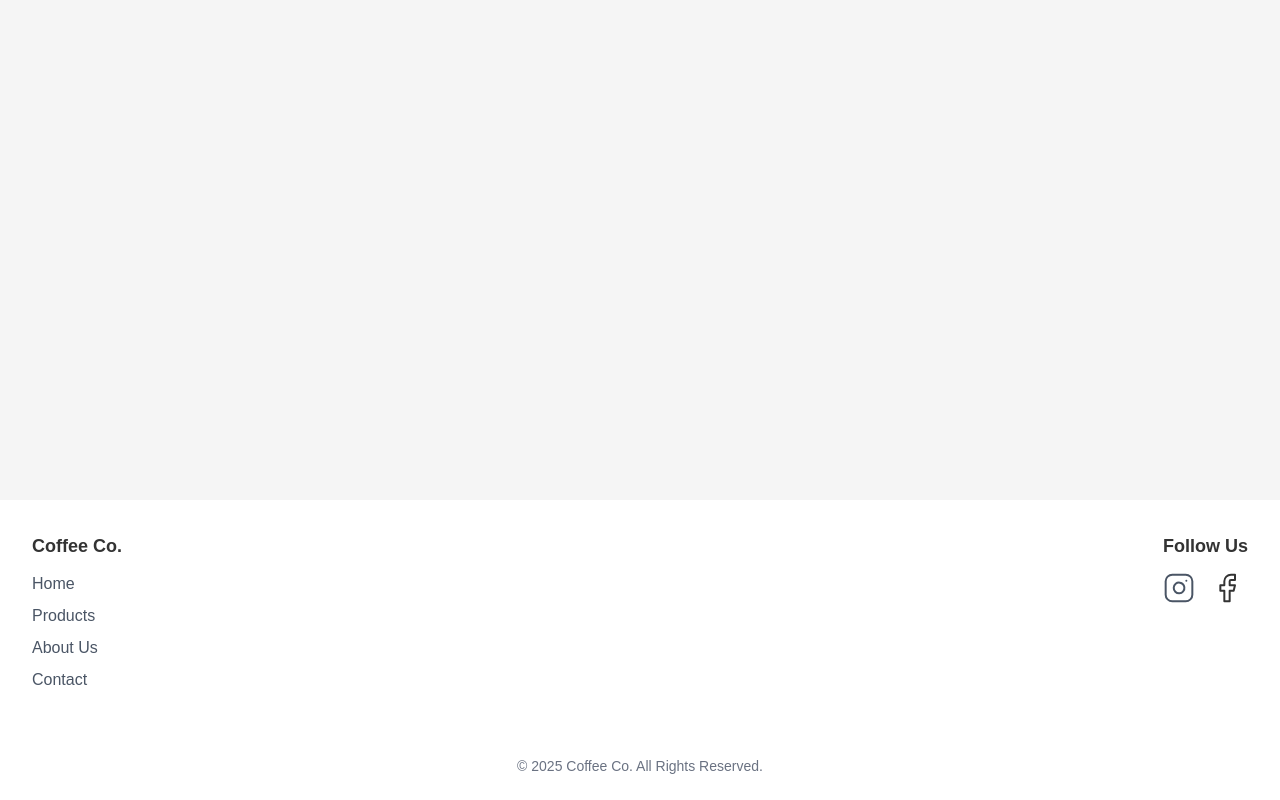
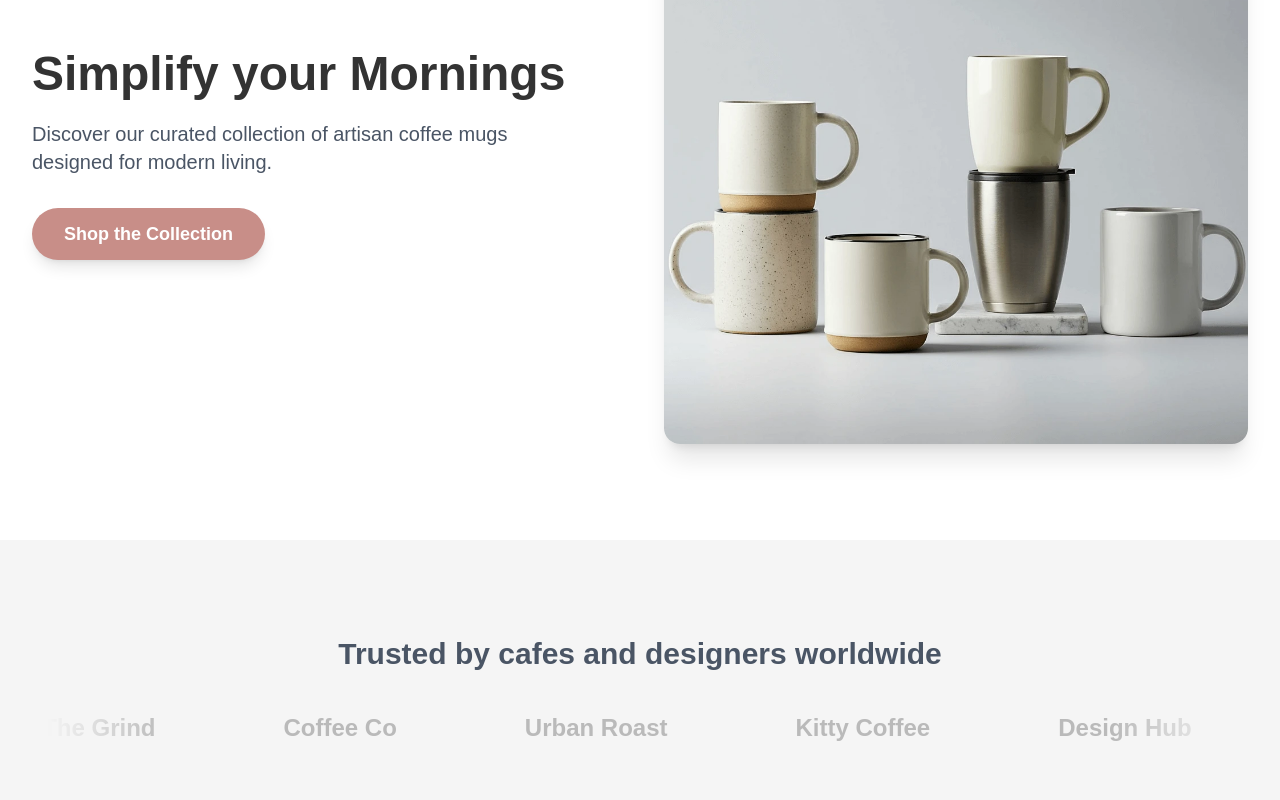
Before and after one commit to AlexC01/coffee-co, a Next.js app: page / in a window 1280 px wide. Shown: the part 300-1100 px from the top of the page. Built offline with nearby package versions, Linux system fonts and the light colour scheme.

Commit message:
feat: adding hero section and brands carousel to the home page

```diff
--- /dev/null
+++ b/src/app/_components/BrandCarousel/BrandCarousel.tsx
@@ -0,0 +1,37 @@
+const brandNames = [
+	{ id: 1, name: 'Design Hub' },
+	{ id: 2, name: 'Bean Brew' },
+	{ id: 3, name: 'The Grind' },
+	{ id: 4, name: 'Coffee Co' },
+	{ id: 5, name: 'Urban Roast' },
+	{ id: 6, name: 'Kitty Coffee' },
+];
+
+const combinedBrands = [...brandNames, ...brandNames];
+
+const BrandCarousel = () => {
+	return (
+		<div>
+			<h3 className="text-center text-2xl md:text-3xl text-gray-600 font-extrabold ">
+				Trusted by cafes and designers worldwide
+			</h3>
+
+			<div className="px-4 mt-4">
+				<div className="scrolling-logos mt-10">
+					<div className="scrolling-logos-inner flex">
+						{combinedBrands.map((brand, index) => (
+							<h4
+								key={`${brand.id}-${index}`}
+								className="font-semibold text-xl md:text-2xl text-gray-400 whitespace-nowrap"
+							>
+								{brand.name}
+							</h4>
+						))}
+					</div>
+				</div>
+			</div>
+		</div>
+	);
+};
+
+export default BrandCarousel;
--- a/src/app/globals.css
+++ b/src/app/globals.css
@@ -22,3 +22,43 @@ body {
 	color: var(--foreground);
 	font-family: var(--font-poppins);
 }
+
+.scrolling-logos {
+	display: flex;
+	overflow: hidden;
+	white-space: nowrap;
+	mask-image: linear-gradient(
+		to right,
+		transparent,
+		black 10%,
+		black 90%,
+		transparent
+	);
+}
+
+.scrolling-logos-inner {
+	display: flex;
+	animation: scroll-logos 15s linear infinite;
+	width: max-content;
+}
+
+.scrolling-logos-inner h4 {
+	height: 48px;
+	margin: 0 4rem;
+	filter: grayscale(100%) opacity(70%);
+	transition: filter 0.3s ease-in-out;
+	flex-shrink: 0;
+}
+
+.scrolling-logos-inner h4:hover {
+	filter: grayscale(0%) opacity(100%);
+}
+
+@keyframes scroll-logos {
+	from {
+		transform: translateX(0%);
+	}
+	to {
+		transform: translateX(-50%);
+	}
+}
--- a/src/app/page.tsx
+++ b/src/app/page.tsx
@@ -1,7 +1,42 @@
+import Image from 'next/image';
+import heroImage from '@/../public/images/hero-mugs.webp';
+import BrandCarousel from './_components/BrandCarousel/BrandCarousel';
+
 export default function Home() {
 	return (
-		<div className="grid grid-rows-[20px_1fr_20px] items-center justify-items-center min-h-screen p-8 pb-20 gap-16 sm:p-20">
-			Home
-		</div>
+		<main className="min-h-screen pt-16">
+			<section className="bg-white py-16 md:py-24">
+				<div className="max-w-7xl mx-auto px-4 sm:px-6 lg:px-8 flex flex-col md:flex-row items-center justify-between gap-12">
+					<div className="md:w-1/2 text-center md:text-left">
+						<h2 className="text-2xl sm:text-4xl md:text-5xl font-bold leading-tight">
+							Simplify your Mornings
+						</h2>
+						<h4 className="text-lg sm:text-xl text-gray-600 max-w-lg mx-auto md:mx-0 mt-4">
+							Discover our curated collection of artisan coffee mugs designed
+							for modern living.
+						</h4>
+						<a
+							href="/"
+							className="inline-block mt-8 bg-accent-500 rounded-full text-center text-white text-lg px-8 py-3 font-bold shadow-lg hover:bg-accent-600 transition duration-300"
+						>
+							Shop the Collection
+						</a>
+					</div>
+					<div className=" w-full md:w-1/2 mx-auto flex items-center justify-center">
+						<Image
+							src={heroImage}
+							alt="Mugs"
+							className="rounded-2xl shadow-xl md:h-auto md:w-full"
+							priority
+						/>
+					</div>
+				</div>
+			</section>
+			<section className=" bg-background-50 py-16 md:py-24 ">
+				<div className="max-w-7xl mx-auto px-4 sm:px-6 lg:px-8">
+					<BrandCarousel />
+				</div>
+			</section>
+		</main>
 	);
 }
```
Also changed, not shown: public/images/hero-mugs.webp (added).
